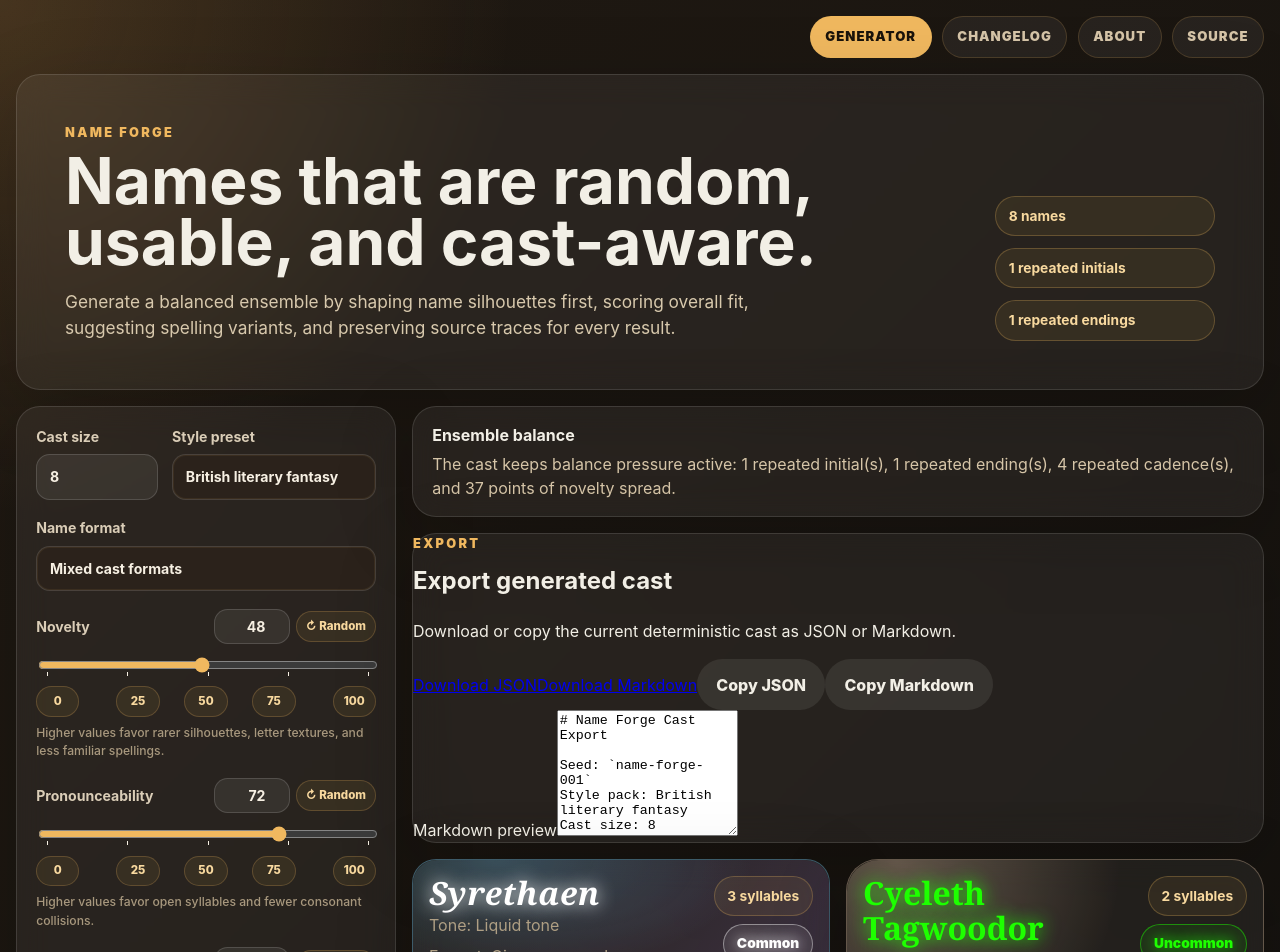
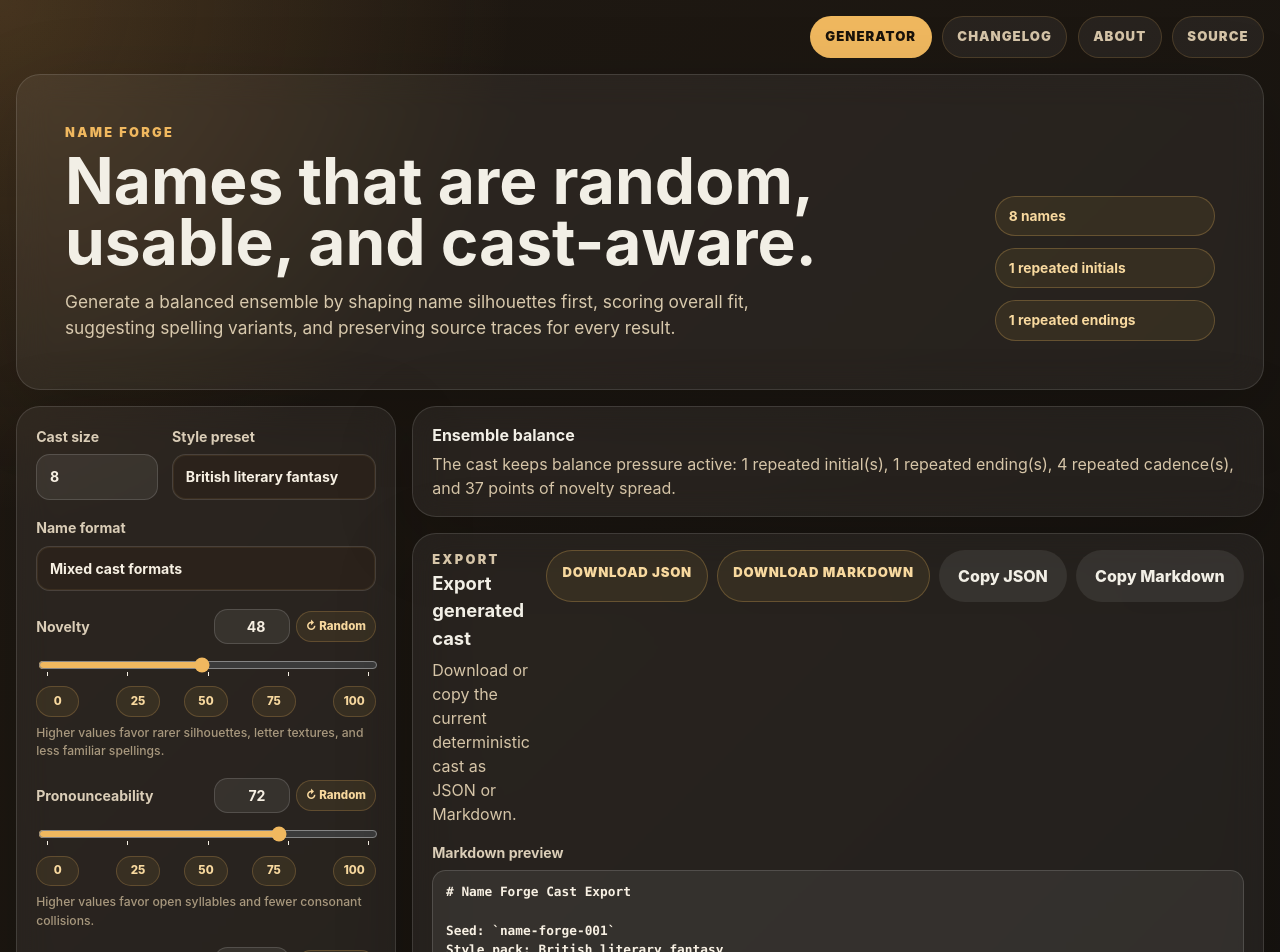
Before and after one commit to jaahay/name-forge, a React (Vite) app: page / in a window 1280 px wide. Shown: the top 952 px of the page. Built offline with nearby package versions, Linux system fonts and the light colour scheme.

Commit message:
Style cast export panel

```diff
--- a/src/styles.css
+++ b/src/styles.css
@@ -1,13 +1,14 @@
 * { box-sizing: border-box; }
 :root { color: #f2efe6; background: #16130f; font-family: Inter, ui-sans-serif, system-ui, -apple-system, BlinkMacSystemFont, "Segoe UI", sans-serif; font-synthesis: none; line-height: 1.5; text-rendering: optimizeLegibility; }
 body { margin: 0; min-width: 320px; min-height: 100vh; background: radial-gradient(circle at top left, rgba(190, 138, 70, 0.24), transparent 32rem), linear-gradient(135deg, #201912 0%, #11100e 100%); }
-button, input, select { font: inherit; }
+button, input, select, textarea { font: inherit; }
 button { border: 0; border-radius: 999px; padding: 0.85rem 1.2rem; color: #1a130b; background: #f0b85f; cursor: pointer; font-weight: 800; box-shadow: 0 12px 30px rgba(240, 184, 95, 0.24); }
 button.secondary { color: #f2efe6; background: rgba(255, 255, 255, 0.08); box-shadow: none; }
-input, select { width: 100%; border: 1px solid rgba(255, 255, 255, 0.14); border-radius: 0.85rem; padding: 0.7rem 0.8rem; color: #f7f0e3; background: rgba(255, 255, 255, 0.07); }
+input, select, textarea { width: 100%; border: 1px solid rgba(255, 255, 255, 0.14); border-radius: 0.85rem; padding: 0.7rem 0.8rem; color: #f7f0e3; background: rgba(255, 255, 255, 0.07); }
 select { appearance: none; cursor: pointer; background-color: rgba(44, 36, 29, 0.96); box-shadow: inset 0 0 0 1px rgba(240, 184, 95, 0.08); }
 select:hover, select:focus { border-color: rgba(240, 184, 95, 0.5); background-color: rgba(55, 45, 35, 0.98); outline: none; }
 select option { color: #f7f0e3; background: #2b241d; }
+textarea { min-height: 12rem; resize: vertical; font-family: "SFMono-Regular", Consolas, "Liberation Mono", monospace; font-size: 0.8rem; }
 input[type='range'] { padding: 0; accent-color: #f0b85f; }
 h1, h2, h3, p { margin-top: 0; }
 .app-shell { width: min(1440px, calc(100vw - 2rem)); margin: 0 auto; padding: 1rem 0 4rem; }
@@ -40,6 +41,14 @@ h1, h2, h3, p { margin-top: 0; }
 .ensemble-note { padding: 1rem 1.2rem; }
 .ensemble-note h2 { margin-bottom: 0.35rem; font-size: 1rem; }
 .ensemble-note p { margin-bottom: 0; color: #d6c5a8; }
+.export-panel { display: grid; gap: 1rem; padding: 1rem 1.2rem; }
+.export-heading { display: grid; grid-template-columns: minmax(0, 1fr) auto; gap: 1rem; align-items: start; }
+.export-heading h2 { margin-bottom: 0.35rem; font-size: 1.15rem; }
+.export-heading p { margin-bottom: 0; color: #d6c5a8; }
+.export-actions { display: flex; gap: 0.55rem; flex-wrap: wrap; justify-content: flex-end; }
+.export-link { border: 1px solid rgba(240, 184, 95, 0.26); border-radius: 999px; padding: 0.72rem 0.95rem; color: #f8d99f; background: rgba(240, 184, 95, 0.08); font-size: 0.82rem; font-weight: 900; letter-spacing: 0.06em; text-decoration: none; text-transform: uppercase; }
+.export-link:hover { border-color: rgba(240, 184, 95, 0.5); color: #1a130b; background: #f0b85f; }
+.export-preview { display: grid; gap: 0.45rem; color: #dacdb7; font-size: 0.88rem; font-weight: 700; }
 .name-grid { display: grid; grid-template-columns: repeat(auto-fit, minmax(290px, 1fr)); gap: 1rem; align-items: start; }
 .name-card { position: relative; isolation: isolate; overflow: hidden; padding: 1rem; min-width: 0; }
 .name-card::before { content: ""; position: absolute; inset: 0; z-index: 0; pointer-events: none; border-radius: inherit; opacity: 0.85; }
@@ -103,6 +112,6 @@ h1, h2, h3, p { margin-top: 0; }
 .site-footer p { margin-bottom: 0; }
 .site-footer a { color: #f8d99f; font-weight: 800; text-decoration: none; }
 .site-footer a:hover { text-decoration: underline; }
-@media (max-width: 900px) { .hero, .workspace { grid-template-columns: 1fr; } .controls { position: static; } .changelog-heading, .about-heading { display: grid; } }
+@media (max-width: 900px) { .hero, .workspace, .export-heading { grid-template-columns: 1fr; } .controls { position: static; } .changelog-heading, .about-heading { display: grid; } .export-actions { justify-content: flex-start; } }
 @media (max-width: 640px) { .app-tabs { justify-content: flex-start; flex-wrap: wrap; } .slider-heading, .slider-tools { display: grid; justify-content: stretch; } .slider-value { width: 100%; } }
 @media (max-width: 520px) { .control-row.split, .score-list { grid-template-columns: 1fr; } .site-footer { flex-direction: column; } }
```
